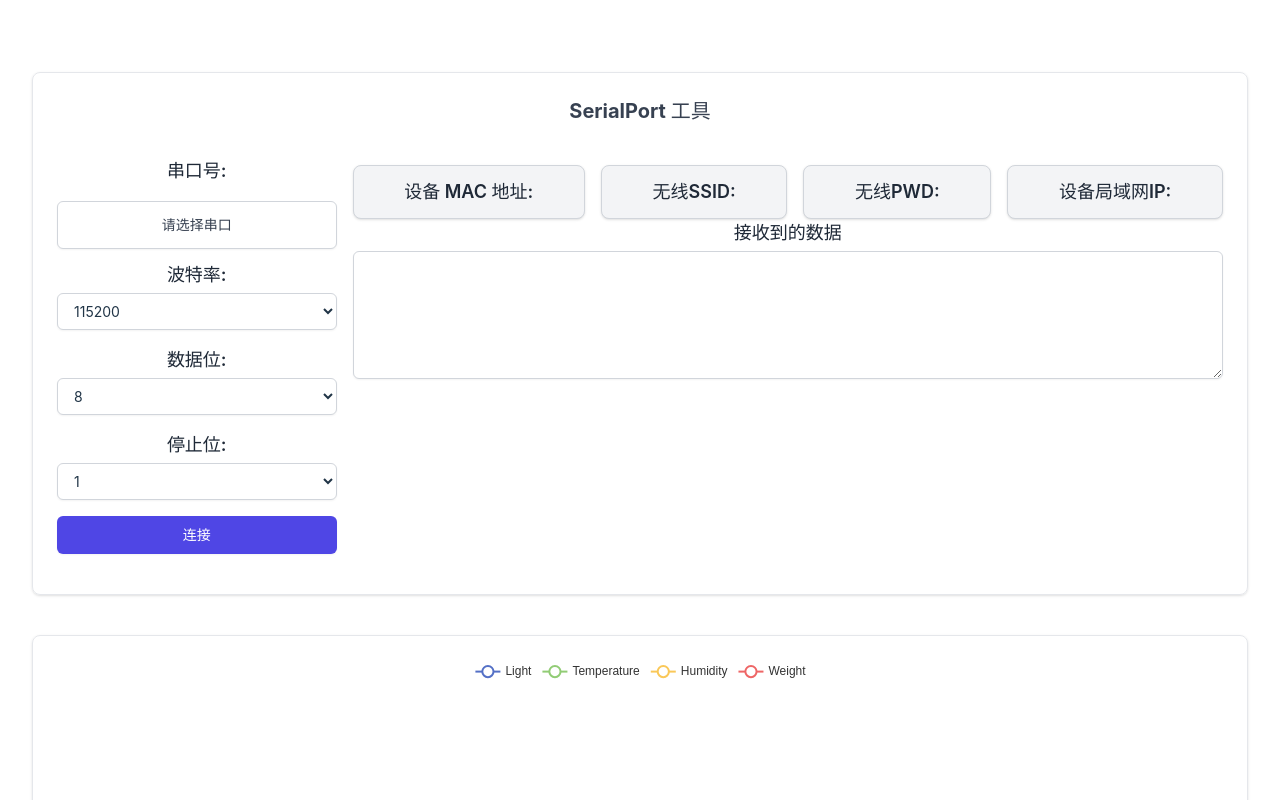
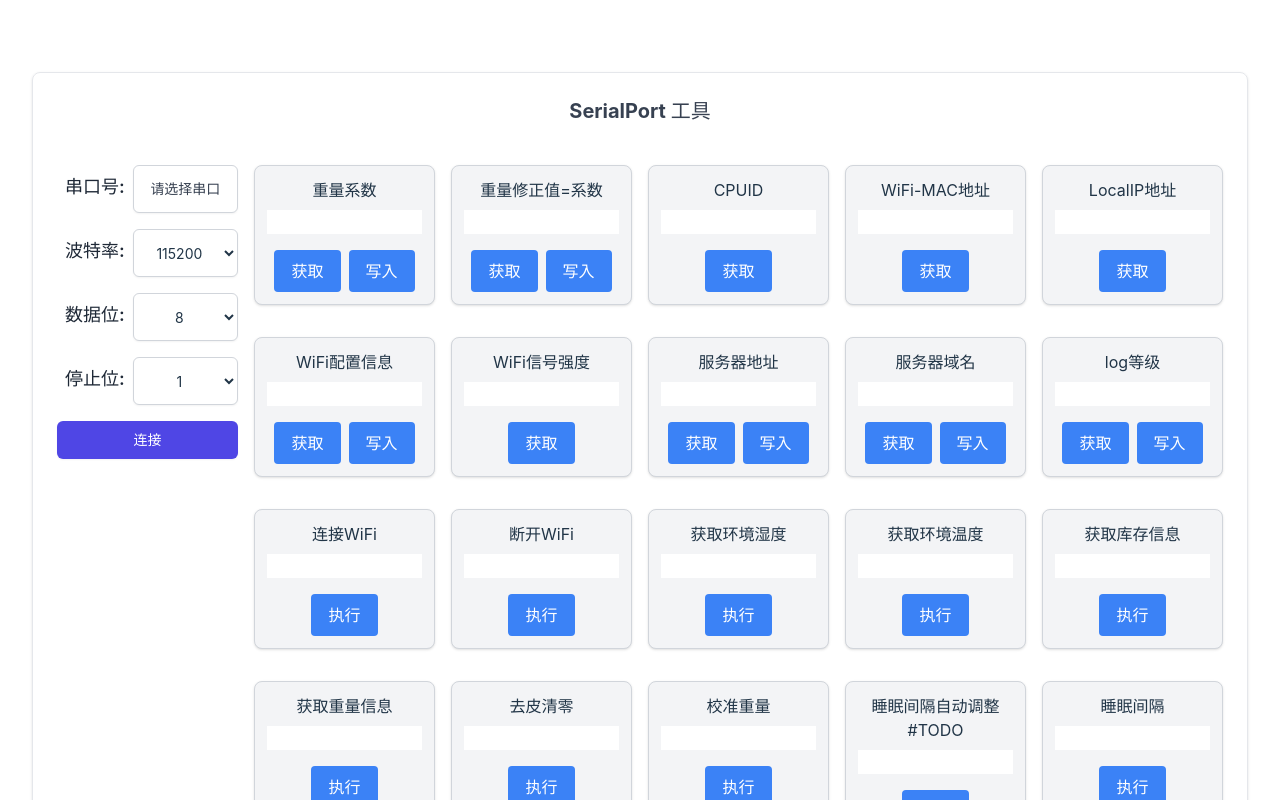
Before and after one commit to kongdayan/Web-Serial-API-demo, a Vue app: page / in a window 1280 px wide. Shown: the top 800 px of the page. Built offline with nearby package versions, Linux system fonts and the light colour scheme.

Commit message:
Add attributes and actions in asset folder Add attributes query and set action in SerialPort.vue

```diff
--- /dev/null
+++ b/src/assets/deviceActions.json
@@ -0,0 +1,42 @@
+[
+  {
+    "name": "连接WiFi",
+    "cmd": "cmd:wifi.conn"
+  },
+  {
+    "name": "断开WiFi",
+    "cmd": "cmd:wifi.disconn"
+  },
+  {
+    "name": "获取环境湿度",
+    "cmd": "cmd:humi.value"
+  },
+  {
+    "name": "获取环境温度",
+    "cmd": "cmd:temp.value"
+  },
+  {
+    "name": "获取库存信息",
+    "cmd": "cmd:rfid.inventory"
+  },
+  {
+    "name": "获取重量信息",
+    "cmd": "cmd:weight.value"
+  },
+  {
+    "name": "去皮清零",
+    "cmd": "cmd:weight.tare"
+  },
+  {
+    "name": "校准重量",
+    "cmd": "cmd:weight.calib=<100.00> #TODO"
+  },
+  {
+    "name": "睡眠间隔自动调整  #TODO",
+    "cmd": "cmd/sleep.adjust"
+  },
+  {
+    "name": "睡眠间隔",
+    "cmd": "cmd:sleep.threshold=0.01"
+  }
+]
--- /dev/null
+++ b/src/assets/deviceAttributes.json
@@ -0,0 +1,86 @@
+[
+  {
+    "name": "重量系数",
+    "cmd": "attr:weight.scale",
+    "method": ["get", "set"],
+    "value": "",
+    "setParams": {
+      "inputType": "number",
+      "minValue": 0,
+      "maxValue": 100,
+      "required": true
+    }
+  },
+  {
+    "name": "重量修正值=系数",
+    "cmd": "attr:weight.offset",
+    "method": ["get", "set"],
+    "value": "",
+    "setParams": {
+      "inputType": "number",
+      "minValue": -50,
+      "maxValue": 50,
+      "required": true
+    }
+  },
+  {
+    "name": "CPUID",
+    "cmd": "attr:sys.cpuid",
+    "method": ["get"],
+    "value": ""
+  },
+  {
+    "name": "WiFi-MAC地址",
+    "cmd": "attr.wifi.mac",
+    "method": ["get"],
+    "value": ""
+  },
+  {
+    "name": "LocalIP地址",
+    "cmd": "attr.wifi.ip",
+    "method": ["get"],
+    "value": ""
+  },
+  {
+    "name": "WiFi配置信息",
+    "cmd": "attr:wifi.config",
+    "method": ["get", "set"],
+    "value": "",
+    "setParams": {
+      "comment": "#TODO 针对于wifi配置的格式要求,多个输入段"
+    }
+  },
+  {
+    "name": "WiFi信号强度",
+    "cmd": "attr.wifi.rssi",
+    "method": ["get"],
+    "value": ""
+  },
+  {
+    "name": "服务器地址",
+    "cmd": "attr.server.ip",
+    "method": ["get", "set"],
+    "value": "",
+    "setParams": {
+      "comment": "#TODO 针对服务器地址的设定要求"
+    }
+  },
+  {
+    "name": "服务器域名",
+    "cmd": "attr.server.name",
+    "method": ["get", "set"],
+    "value": "",
+    "setParams": {
+      "comment": " #TODO 针对服务器域名的设定要求"
+    }
+  },
+  {
+    "name": "log等级",
+    "cmd": "attr.sys.loglevel",
+    "method": ["get", "set"],
+    "value": "",
+    "setParams": {
+      "comment": "#TODO针对log等级的设定要求"
+    }
+  }
+]
--- a/src/components/SerialPort.vue
+++ b/src/components/SerialPort.vue
@@ -3,41 +3,45 @@
         <div class="title mb-6">
             <h1 class="text-xl font-bold text-center text-gray-700">SerialPort 工具</h1>
         </div>
-        <div class="grid grid-cols-4 gap-4">
+        <div class="grid grid-cols-6 gap-4">
             <!-- A1 栏目 串口链接配置信息-->
-            <div class="col-span-1">
+            <div class="col-span-1 mt-4">
                 <div class="connection-settings mb-4">
-                    <div class="mb-3 ">
-                        <label for="port" class="block text-lg py-2 h-12 font-semibold text-gray-800 -medium">串口号:</label>
+                    <div class="mb-4 flex">
+                        <label for="port"
+                            class="flex-none block text-lg px-2 py-2 h-12 font-semibold text-gray-800 -medium">串口号:</label>
                         <button id="port" @click="selectSerialPort"
-                            class="mt-1 block w-full py-2 px-3 h-12 text-sm text-gray-700 font-medium border border-gray-300 bg-white rounded-md shadow-sm hover:bg-gray-50 focus:outline-none focus:ring-indigo-500 focus:border-indigo-500">
+                            class="flex-auto block py-2 px-3 h-12 text-sm text-gray-700 font-medium border border-gray-300 bg-white rounded-md shadow-sm hover:bg-gray-50 focus:outline-none focus:ring-indigo-500 focus:border-indigo-500">
                             {{ portName }}
                         </button>
                     </div>
-                    <div class="mb-4">
-                        <label for="baudRate" class="block text-lg font-semibold text-gray-800 -medium">波特率:</label>
+                    <div class="mb-4 flex">
+                        <label for="baudRate"
+                            class="flex-none block text-lg px-2 py-2 h-12 font-semibold text-gray-800 -medium">波特率:</label>
                         <select id="baudRate" v-model="baudRate"
-                            class="mt-1 block w-full py-2 px-3 text-sm border border-gray-300
+                            class="flex-auto text-center block py-2 px-3 h-12 text-sm border border-gray-300
                             bg-white rounded-md shadow-sm focus:outline-none focus:ring-indigo-500 focus:border-indigo-500">
                             <option v-for="optionBaudRate in baudRateOptionList" :key="optionBaudRate"
                                 :value="optionBaudRate">{{
                                     optionBaudRate }}</option>
                         </select>
                     </div>
-                    <div class="mb-4">
-                        <label for="dataBits" class="block text-lg font-semibold text-gray-800 -medium">数据位:</label>
+                    <div class="mb-4 flex">
+                        <label for="dataBits"
+                            class="flex-none block text-lg px-2 py-2 h-12 font-semibold text-gray-800 -medium">数据位:</label>
                         <select id="dataBits" v-model="dataBits"
-                            class="mt-1 block w-full py-2 px-3 text-sm border border-gray-300
+                            class="flex-auto text-center block py-2 px-3 h-12 text-sm border border-gray-300
                             bg-white rounded-md shadow-sm focus:outline-none focus:ring-indigo-500 focus:border-indigo-500">
                             <option v-for="optionDataBit in dataBitOptionList" :key="optionDataBit" :value="optionDataBit">
                                 {{
                                     optionDataBit }}</option>
                         </select>
                     </div>
-                    <div class="mb-4">
-                        <label for="stopBits" class="block text-lg font-semibold text-gray-800 -medium">停止位:</label>
+                    <div class="mb-4 flex">
+                        <label for="stopBits"
+                            class="flex-none block text-lg px-2 py-2 h-12 font-semibold text-gray-800 -medium">停止位:</label>
                         <select id="stopBits" v-model="stopBits"
-                            class="mt-1 block w-full py-2 px-3 text-sm border border-gray-300
+                            class="flex-auto text-center block py-2 px-3 h-12 text-sm border border-gray-300
                             bg-white rounded-md shadow-sm focus:outline-none focus:ring-indigo-500 focus:border-indigo-500">
                             <option v-for="optionStopBit in stopBitOptionList" :key="optionStopBit" :value="optionStopBit">
                                 {{
@@ -52,23 +56,34 @@
                     </button>
                 </div>
             </div>
-            <div class="col-span-3">
-                <div class="grid grid-row-2 grid-flow-col gap-4">
-                    <div class="mt-4 p-3 border border-gray-300 bg-gray-100 rounded-lg shadow">
-                        <div class="text-lg font-semibold text-gray-800">设备 MAC 地址:</div>
-                        <div>{{ deviceMacAddress }}</div>
+            <div class="col-span-5">
+                <div class="grid grid-cols-5 gap-4 mb-4">
+                    <div v-for="(attribute, index) in attributes" :key="index"
+                        class="mt-4 p-3 border border-gray-300 bg-gray-100 rounded-lg shadow flex flex-col">
+                        <label class="mb-2">{{ attribute.name }}</label>
+                        <div v-if="!attribute.method.includes('set')"
+                            class="mb-2 h-6 text-lg font-semibold text-gray-800 bg-white">
+                            {{ attribute.value }}</div>
+                        <input v-if="attribute.method.includes('set')" :type="attribute.setParams.inputType"
+                            class="mb-2 h-6" v-model="attribute.value" :min="attribute.setParams.minValue"
+                            :max="attribute.setParams.maxValue" :required="attribute.setParams.required">
+                        <div class="flex flex-row justify-center space-x-2 mt-2">
+                            <button class="bg-blue-500 hover:bg-blue-700 text-white font-bold py-2 px-4 rounded"
+                                @click="sendCommand(attribute)">获取</button>
+                            <button v-if="attribute.method.includes('set')"
+                                class="bg-blue-500 hover:bg-blue-700 text-white font-bold py-2 px-4 rounded"
+                                @click="sendSetCommand(attribute)">写入</button>
                         </div>
-                    <div class=" mt-4 p-3 border border-gray-300 bg-gray-100 rounded-lg shadow">
-                        <div class="text-lg font-semibold text-gray-800">无线SSID:</div>
-                        <div>{{ deviceWifiSSID }}</div>
                     </div>
-                    <div class=" mt-4 p-3 border border-gray-300 bg-gray-100 rounded-lg shadow">
-                        <div class="text-lg font-semibold text-gray-800">无线PWD:</div>
-                        <div>{{ deviceWifiPWD }}</div>
+                    <div v-for="(action, index) in actions" :key="index"
+                        class="mt-4 p-3 border border-gray-300 bg-gray-100 rounded-lg shadow flex flex-col">
+                        <label class="mb-2">{{ action.name }}</label>
+                        <div class="mb-2 h-6 text-lg font-semibold text-gray-800 bg-white">
+                            {{ action.value }}</div>
+                        <div class="flex flex-row justify-center space-x-2 mt-2">
+                            <button class="bg-blue-500 hover:bg-blue-700 text-white font-bold py-2 px-4 rounded"
+                                @click="sendCommand()">执行</button>
                         </div>
-                    <div class=" mt-4 p-3 border border-gray-300 bg-gray-100 rounded-lg shadow">
-                        <div class="text-lg font-semibold text-gray-800">设备局域网IP:</div>
-                        <div>{{ deviceLocalIP }}</div>
                     </div>
                 </div>
                 <div class="data-receive mb-4">
@@ -77,16 +92,20 @@
                         class="mt-1 block w-full h-32 py-2 px-3 border border-gray-300 bg-white rounded-md shadow-sm">{{ receivedData }}</textarea>
                 </div>
             </div>
+
         </div>
-
     </div>
 </template>
 
 <script>
+import attributes from "../assets/deviceAttributes.json";
+import actions from "../assets/deviceActions.json";
 export default {
     name: 'SerialPort',
     data () {
         return {
+            attributes: attributes.map(attr => ({ ...attr, value: '' })),
+            actions: actions.map(attr => ({ ...attr, value: '' })),
             portName: '请选择串口',
             baudRate: 115200,//串口波特率初始值设为9600
             dataBits: 8, //串口数据位
@@ -104,6 +123,13 @@ export default {
             serialStatus: false,
             reading: false,
             readableStreamClosed: '',
+            commandList: [{
+                "name": "获取重量系数",
+                "cmd": "attr:weight.scale"
+            }, {
+                "name": "",
+                "cmd": "attr:weight.offset"
+            }]
         };
     },
     // Your component logic here
@@ -178,6 +204,21 @@ export default {
             this.serialStatus = false;
             this.reader = null;
         },
+
+        async sendCommand (attribute) {
+            if (!this.port) {
+                console.log('没有选择端口');
+                return;
+            }
+            if (!this.serialStatus) {
+                console.log("没有连接端口");
+                return;
+            }
+        },
+        sendSetCommand (attribute) {
+
+        },
+    },
     parsePayload (line) {
         console.log(line)
         if (line.startsWith('{')) {
@@ -219,7 +260,7 @@ export default {
 
     }
 }
-}
+
 </script>
 
 <style scoped>
```
Lines whose indentation alone changed are shown as unchanged.
